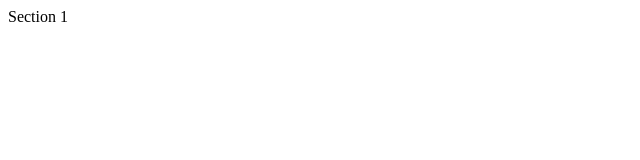
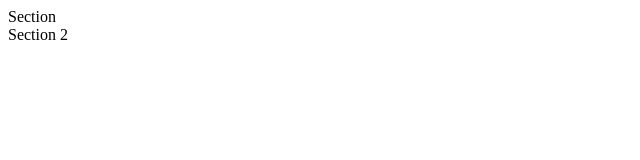
Before and after one commit to Manoj-TS/test-git-proj, a plain HTML site: page index.html in a window 1280 px wide. Shown: the full height of the page, 0-640 px from the left. Drawn offline with Linux system fonts and the light colour scheme.

Commit message:
Section 2 added

```diff
--- a/index.html
+++ b/index.html
@@ -6,6 +6,7 @@
     <title>Test Project</title>
   </head>
   <body>
-    <section class="section1">Section 1</section>
+    <section class="section1">Section</section>
+    <section>Section 2</section>
   </body>
 </html>
```
